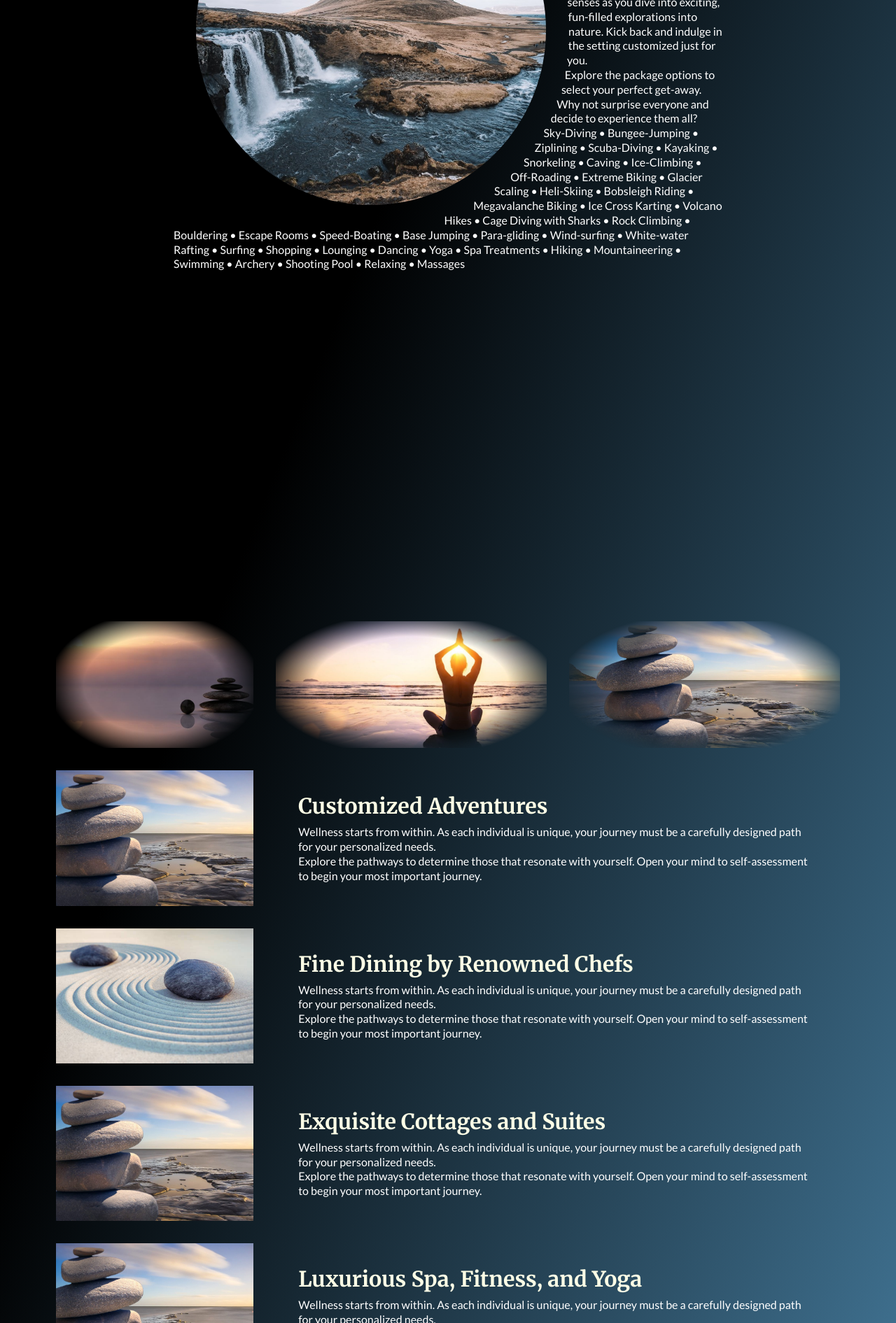
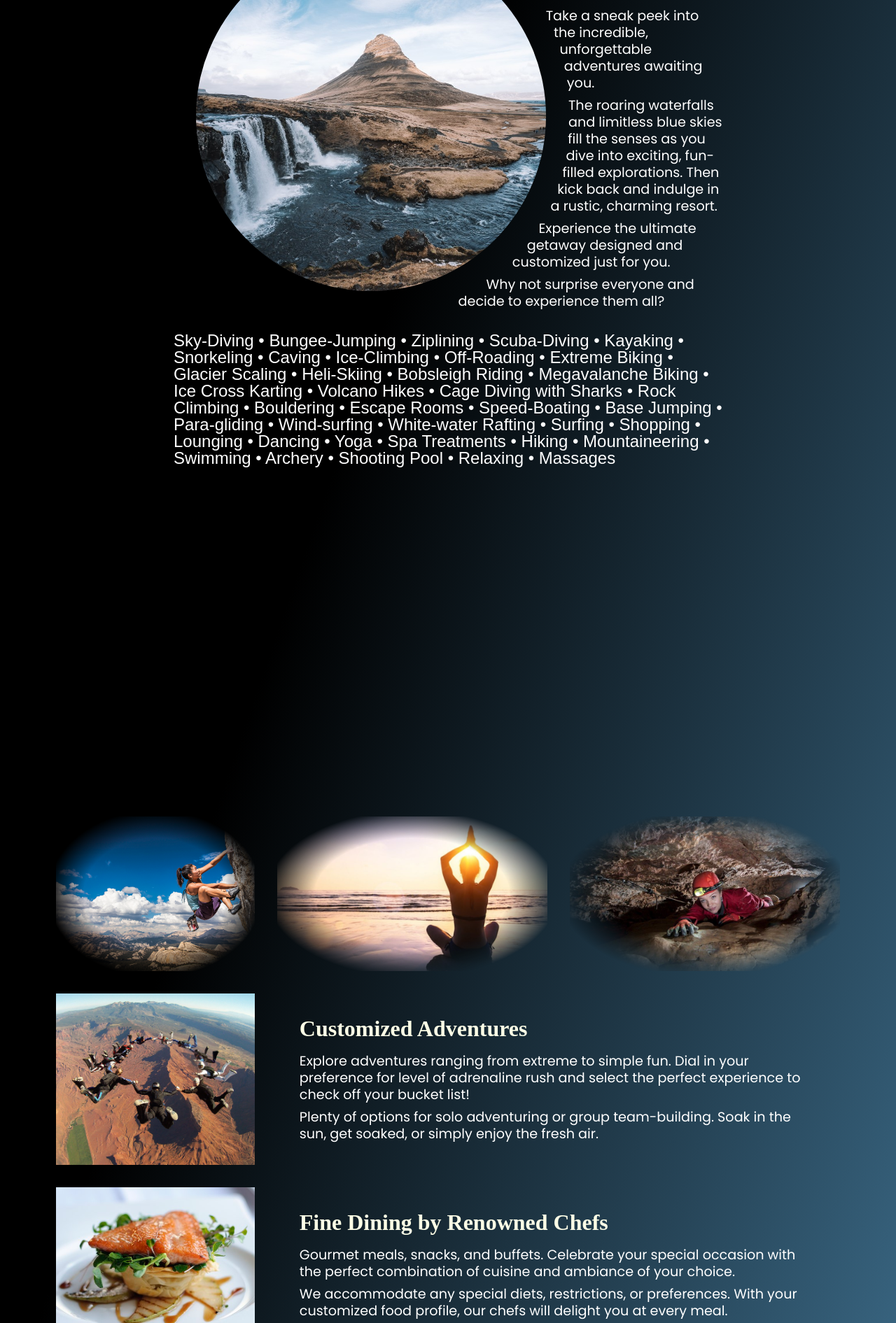
Before and after one commit to colormerainbow/dvc-webdesigns, a plain HTML site: page artdm173_projects/labs/image_effects/index.html in a window 1280 px wide. Shown: the part 909-2800 px from the top of the page at 70% size. Drawn offline with Linux system fonts and the light colour scheme; a web font is replaced by a local one.

Commit message:
modified fonts, and filled in all html content for site, and customized images

```diff
--- a/artdm173_projects/labs/image_effects/css/main.css
+++ b/artdm173_projects/labs/image_effects/css/main.css
@@ -1,5 +1,7 @@
 /* Fonts */
-@import url('https://fonts.googleapis.com/css2?family=Lato&family=Merriweather:wght@400;700;900&display=swap');
+
+@import url('https://fonts.googleapis.com/css2?family=Fresca&family=Lato:wght@300;400;700&family=Marcellus+SC&family=Poppins:ital,wght@0,400;0,500;0,800;1,400&family=Rock+Salt&display=swap');
+
 
     * {
         margin: 0;
@@ -30,7 +32,8 @@
     header h1 {
         color:#a8dadc;
         margin: auto;
-        font-family: 'Merriweather', serif;
+        font-family: 'Marcellus SC', serif;
+
         font-size: clamp(1.8rem, 10vw, 2.8rem);
     }
     .logo {
@@ -63,6 +66,13 @@
         color: #a7c957;
         border-top: 2px solid;
     }
+    .m_title {
+        margin: auto;
+        text-align: center;
+        font-family: 'Rock Salt', cursive;
+        font-size: 3rem;
+    }
+
 
     /* hero image setup for main page message using clip-path and shape-outside */
 
@@ -91,12 +101,17 @@ main {
 }
  main h2 {
     margin:0;
-    font-family: 'Merriweather', serif;
-    font-size: 1.9rem;
+ font-family: 'Marcellus SC', serif;
+    font-size: 2rem;
     color: #fdfee6;
     padding-bottom: .5rem;
   }
 
+  .activities {
+    font-family: 'Fresca', sans-serif;
+    font-size: 1.5rem;
+    padding-top: 2rem;
+  }
   main img {
     object-fit:cover;
     width:100%;
@@ -104,8 +119,10 @@ main {
  }
 
  main p {
-  font-family: 'Lato', sans-serif;
-  line-height: 1.3rem;
+    font-family: 'Poppins', sans-serif;
+  font-size: 1.2rem;
+  line-height: 1.5rem;
+  padding-top: .5rem;
  }
 
 /* Explicit layout of grid using CSS Grid */
@@ -178,8 +195,8 @@ main {
   /* Apply CSS Mask to images */
 
   .cssMask1 {
-    -webkit-mask-image: radial-gradient(ellipse 90% 95% at 50% 50%, black 15%, transparent 60%);
-  mask-image: radial-gradient(ellipse 90% 95% at 50% 50%, black 40%, transparent 60%);
+    -webkit-mask-image: radial-gradient(ellipse 90% 90% at 50% 50%, black 15%, transparent 55%);
+  mask-image: radial-gradient(ellipse 90% 90% at 50% 50%, black 40%, transparent 60%);
       -webkit-mask-mode: luminance;
       -webkit-mask-repeat: no-repeat;
       -webkit-mask-size: contain;
@@ -215,4 +232,6 @@ footer {
     color: #000000;
     margin: 0;
     padding: 6rem 2rem 2rem 2rem;
+    font-family: 'Poppins', sans-serif;
+    font-size: 1.2rem;
 }
--- a/artdm173_projects/labs/image_effects/index.html
+++ b/artdm173_projects/labs/image_effects/index.html
@@ -20,16 +20,16 @@
             width="150" height="150"></a>
         -->
         <h1>
-            Boo-Yah Experi-Ganza
+            BooYah ExperiGanza Adventures
         </h1>
         </div>
 
         <nav class="site-nav">
             <ul>
                 <li><a class="home-pg" href="#">Home</a></li>
-                <li><a class="navlink" href="#">Pathways</a></li>
-                <li><a class="navlink" href="#">Design</a></li>
-                <li><a class="navlink" href="#">Assess</a></li>
+                <li><a class="navlink" href="#">Extreme</a></li>
+                <li><a class="navlink" href="#">Rustic</a></li>
+                <li><a class="navlink" href="#">Pampering</a></li>
                 <li><a class="navlink" href="#">Contact</a></li>
             </ul>
         </nav>
@@ -37,18 +37,19 @@
 
     <main>
 
+        <h2 class="m_title">Take a Peek  ...</h2>
 <div class="intro">
     <div class="circle"></div>
 
-    <h2>Luxurious Getaway Experience</h2>
-    <h3>Are you ready to take your adventures to the next level?
-    </h3>
+    <h2>Are you ready to take your vacation to the next level?
+    </h2>
     <p>
-        Take a sneak peek into an unforgettable adventure awaiting you.
+        Take a sneak peek into the incredible, unforgettable adventures awaiting you.
     </p>
-    <p>The roaring waterfalls and limitless blue skies fill the senses as you dive into exciting, fun-filled explorations into nature. Kick back and indulge in the setting customized just for you.</p>
-    <p>Explore the package options to select your perfect get-away. Why not surprise everyone and decide to experience them all? </p>
-    <p>Sky-Diving
+    <p>The roaring waterfalls and limitless blue skies fill the senses as you dive into exciting, fun-filled explorations. Then kick back and indulge in a rustic, charming resort. </p>
+    <p>Experience the ultimate getaway designed and customized just for you.</p>
+    <p>Why not surprise everyone and decide to experience them all? </p>
+    <p class="activities">Sky-Diving
         &#8226; Bungee-Jumping
         &#8226; Ziplining
         &#8226; Scuba-Diving
@@ -93,21 +94,21 @@
 
 <article class="packages">
 
-            <div class="a cssMask1"><img  src="../flex_grid_lab/images/balance.jpg" alt=""></div>
-            <div class="b cssMask1"><img  src="../flex_grid_lab/images/beach_pose.jpeg" alt=""></div>
-            <div class="c cssMask1"><img  src="../flex_grid_lab/images/cairns.jpeg" alt=""></div>
-            <div class="d grey"><img  src="../flex_grid_lab/images/cairns.jpeg" alt=""></div>
-            <div class="e blur"><img  src="../flex_grid_lab/images/zen_garden.jpeg" alt=""></div>
-            <div class="h combo"><img  src="../flex_grid_lab/images/cairns.jpeg" alt=""></div>
-            <div class="k hue"><img  src="../flex_grid_lab/images/cairns.jpeg" alt=""></div>
+            <div class="a cssMask1"><img  src="images/rockclimb.jpg" alt=""></div>
+            <div class="b cssMask1"><img  src="images/beach_pose.jpeg" alt=""></div>
+            <div class="c cssMask1"><img  src="images/caving.jpg" alt=""></div>
+            <div class="d grey"><img  src="images/skydive.jpg" alt=""></div>
+            <div class="e luminosity"><img  src="images/food.jpg" alt=""></div>
+            <div class="h combo"><img  src="images/cottage_room.jpg" alt=""></div>
+            <div class="k hue"><img  src="images/spa_stones.jpg" alt=""></div>
 
 
         <section class="f">
 
             <h2>Customized Adventures</h2>
-            <p>Wellness starts from within. As each individual is unique, your journey must be a carefully designed path for your personalized needs.
+            <p>Explore adventures ranging from extreme to simple fun. Dial in your preference for level of adrenaline rush and select the perfect experience to check off your bucket list!
             </p>
-            <p>Explore the pathways to determine those that resonate with yourself. Open your mind to self-assessment to begin your most important journey.
+            <p>Plenty of options for solo adventuring or group team-building. Soak in the sun, get soaked, or simply enjoy the fresh air.
             </p>
 
         </section>
@@ -115,9 +116,9 @@
         <section class="g">
 
             <h2>Fine Dining by Renowned Chefs</h2>
-            <p>Wellness starts from within. As each individual is unique, your journey must be a carefully designed path for your personalized needs.
+            <p>Gourmet meals, snacks, and buffets. Celebrate your special occasion with the perfect combination of cuisine and ambiance of your choice.
             </p>
-            <p>Explore the pathways to determine those that resonate with yourself. Open your mind to self-assessment to begin your most important journey.
+            <p>We accommodate any special diets, restrictions, or preferences. With your customized food profile, our chefs will delight you at every meal.
             </p>
 
         </section>
@@ -125,9 +126,9 @@
         <section class="j">
 
             <h2>Exquisite Cottages and Suites</h2>
-            <p>Wellness starts from within. As each individual is unique, your journey must be a carefully designed path for your personalized needs.
+            <p>Luxurious rooms with the finest linens and amenities. Choose from our assortment of rustic cottages, modern studios, or beach-front homes.
             </p>
-            <p>Explore the pathways to determine those that resonate with yourself. Open your mind to self-assessment to begin your most important journey.
+            <p>Accommodations available for weekend getaways or by the month. A great alternative to a vacation home with full high-speed connectivity to "work from home."
             </p>
 
         </section>
@@ -135,9 +136,9 @@
         <section class="m">
 
             <h2>Luxurious Spa, Fitness, and Yoga</h2>
-            <p>Wellness starts from within. As each individual is unique, your journey must be a carefully designed path for your personalized needs.
+            <p>Award-winning spa with a full range of pampering services await you. Massages, facials, and spa facilities to indulge yourself everyday.
             </p>
-            <p>Explore the pathways to determine those that resonate with yourself. Open your mind to self-assessment to begin your most important journey.
+            <p>Fully equipped fitness center with daily classes, licensed instructors, and state-of-the-art equipment to help you reach your optimal fitness level.
             </p>
 
         </section>
```
Also changed, not shown: artdm173_projects/labs/image_effects/images/SVG/Asset 1.svg (deleted), artdm173_projects/labs/image_effects/images/SVG/Asset 2.svg (deleted), artdm173_projects/labs/image_effects/images/beach_pose.jpeg (added), artdm173_projects/labs/image_effects/images/caving.jpg (added), artdm173_projects/labs/image_effects/images/cottage_room.jpg (added), artdm173_projects/labs/image_effects/images/food.jpg (added), artdm173_projects/labs/image_effects/images/rockclimb.jpg (added), artdm173_projects/labs/image_effects/images/skydive.jpg (added), artdm173_projects/labs/image_effects/images/spa_stones.jpg (added), artdm173_projects/labs/image_effects/images/zen_garden.jpeg (added).
